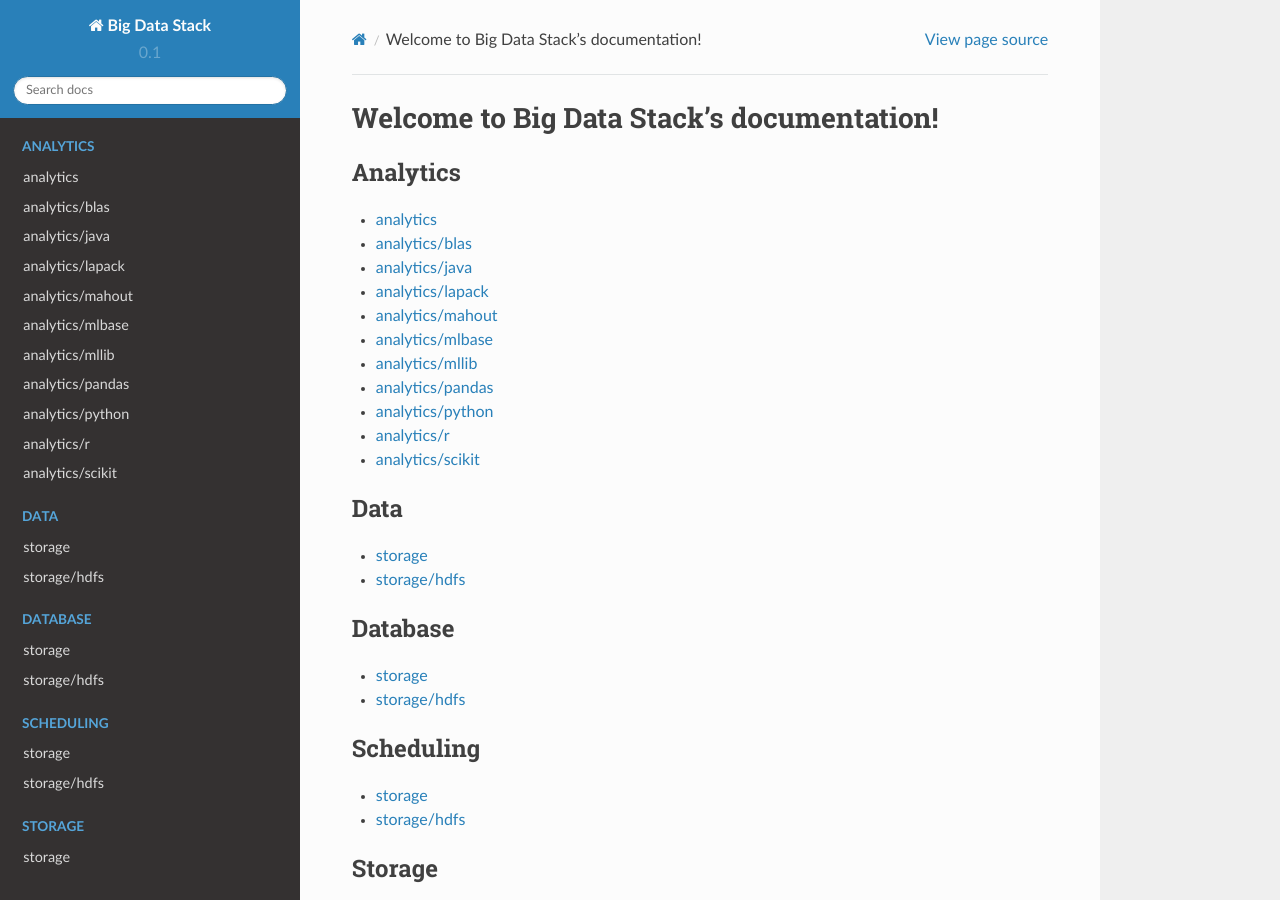
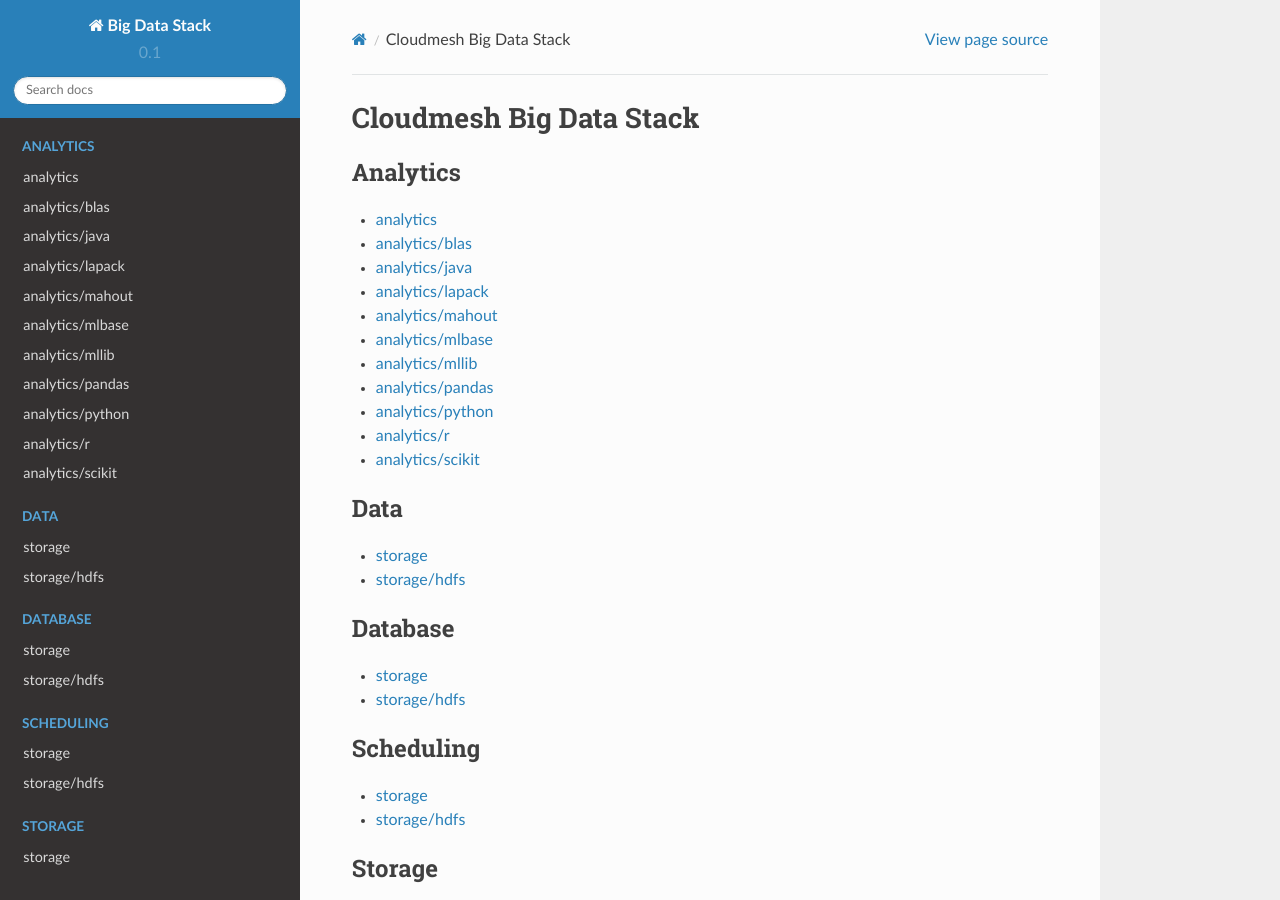
Before and after one commit to futuresystems/big-data-stack, a Sphinx documentation site: the page built from docs/source/index.rst, in a window 1280 px wide and 900 px high. Built offline with Sphinx 7.4.7 and the Read the Docs theme 2.0.0, drawn with Linux system fonts in a browser that asks for light colours; some of the changed lines change nothing that is shown.

Commit message:
chg:fix: Staying with the theme

```diff
--- a/docs/source/index.rst
+++ b/docs/source/index.rst
@@ -1,10 +1,5 @@
-.. Big Data Stack documentation master file, created by
-   sphinx-quickstart on Tue Mar  8 10:57:01 2016.
-   You can adapt this file completely to your liking, but it should at least
-   contain the root `toctree` directive.
-
-Welcome to Big Data Stack's documentation!
-==========================================
+Cloudmesh Big Data Stack
+========================
 
 .. toctree::
    :glob:
```
